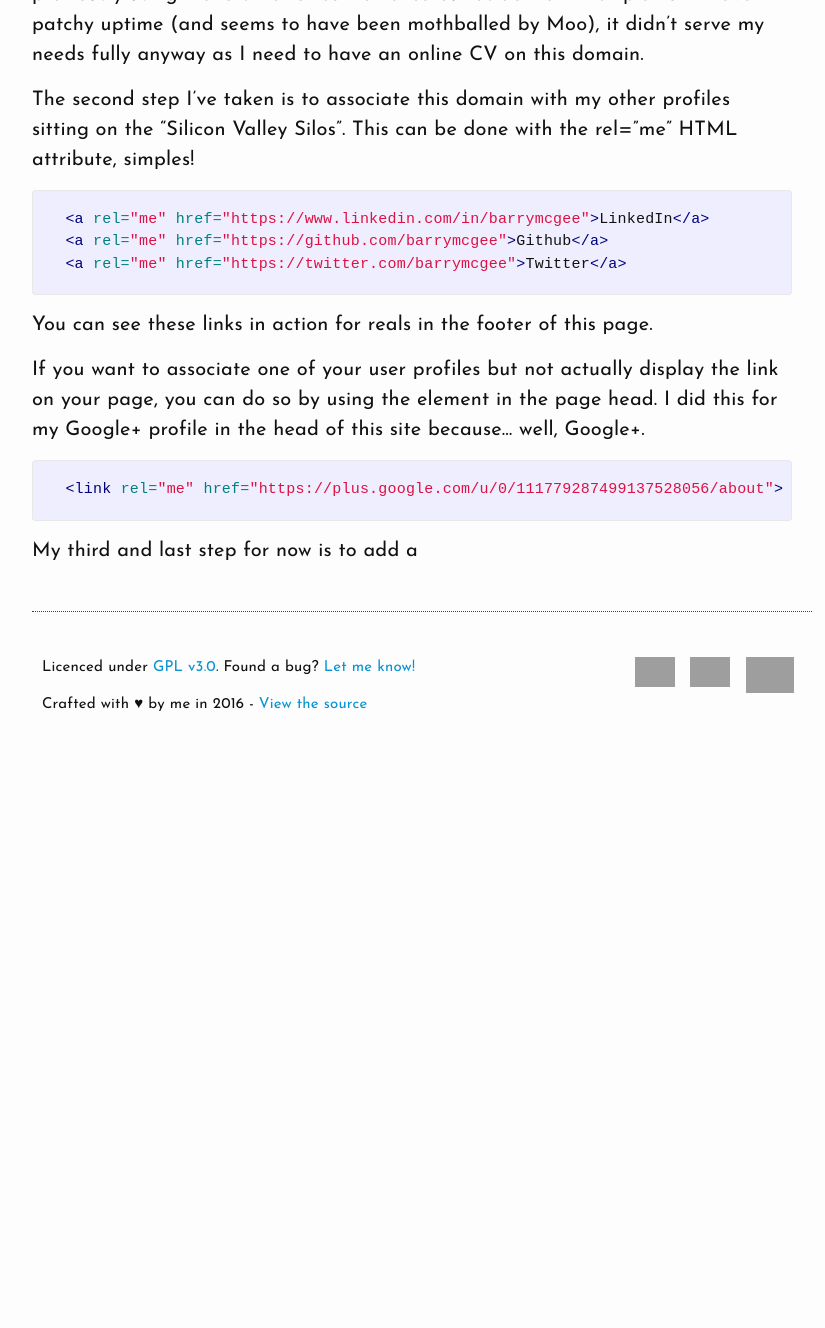
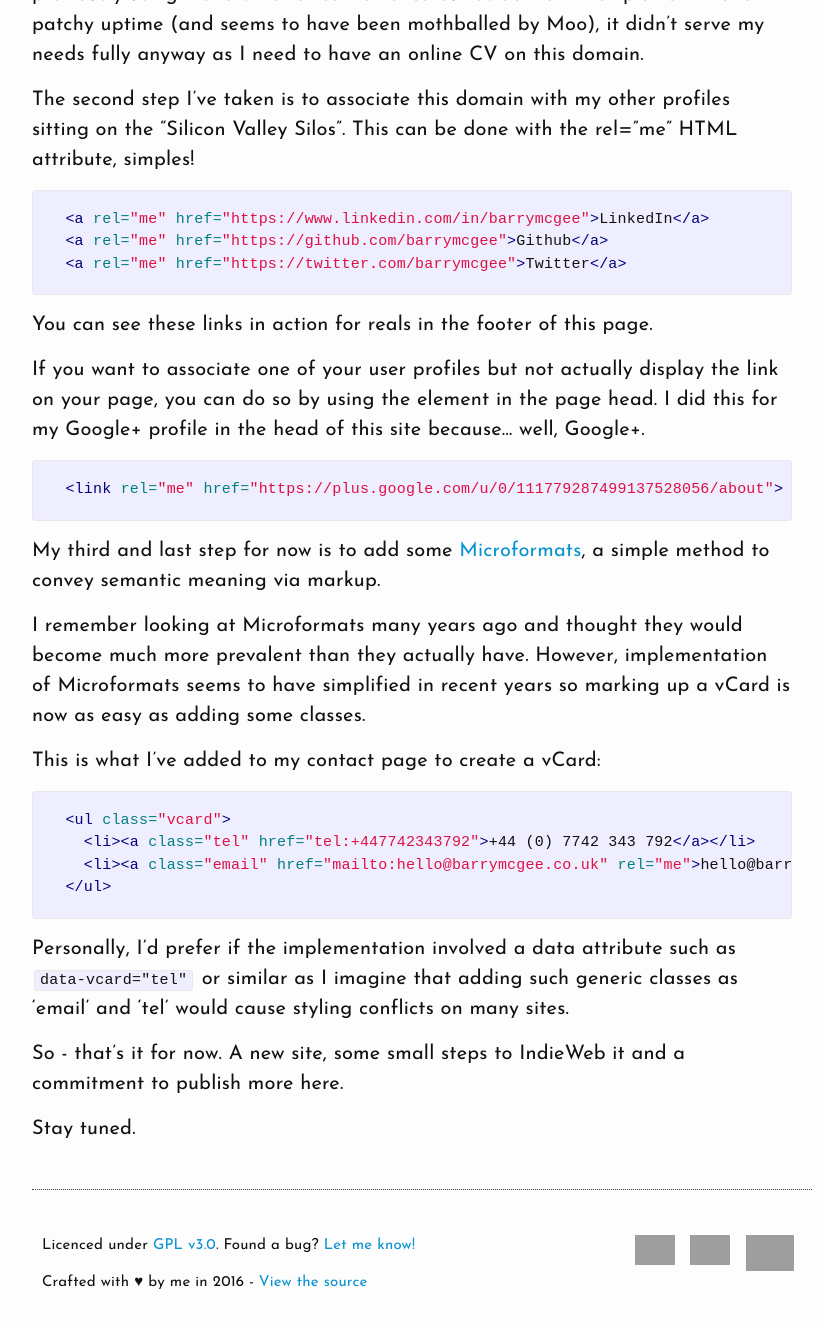
Before and after one commit to ciaranmckenna/ciaranmckenna.com, a Jekyll site: the page built from _posts/2016-02-04-embracing-the-indieweb.markdown, in a window 1280 px wide and 1400 px high, scrolled down 1345 px. Shown: the top 1328 px of the window, without its empty margins (228-1053 px from the left). Built offline with Jekyll 4.4.1, drawn with Linux system fonts in a browser that asks for light colours; before the commit the page ends 2167 px from its top, so only the background shows below that; some of the changed text lies outside the part shown; grey boxes are pictures that could not be loaded.

Commit message:
Update Indie web post with vCard info

```diff
--- a/_posts/2016-02-04-embracing-the-indieweb.markdown
+++ b/_posts/2016-02-04-embracing-the-indieweb.markdown
@@ -42,4 +42,25 @@ for my Google+ profile in the head of this site because... well, Google+.
   <link rel="me" href="https://plus.google.com/u/0/111779287499137528056/about">
 {% endhighlight %}
 
-My third and last step for now is to add a
+My third and last step for now is to add some [Microformats](http://microformats.org/), a simple method to convey
+semantic meaning via markup.
+
+I remember looking at Microformats many years ago and thought they would become much
+more prevalent than they actually have. However, implementation of Microformats seems
+to have simplified in recent years so marking up a vCard is now as easy as adding some classes.
+
+This is what I've added to my contact page to create a vCard:
+
+{% highlight html %}
+  <ul class="vcard">
+    <li><a class="tel" href="tel:+447742343792">+44 (0) 7742 343 792</a></li>
+    <li><a class="email" href="mailto:hello@barrymcgee.co.uk" rel="me">hello@barrymcgee.co.uk</a></li>
+  </ul>
+{% endhighlight %}
+
+Personally, I'd prefer if the implementation involved a data attribute such as `data-vcard="tel"` or similar
+as I imagine that adding such generic classes as 'email' and 'tel' would cause styling conflicts on many sites.
+
+So - that's it for now. A new site, some small steps to IndieWeb it and a commitment to publish more here.
+
+Stay tuned.
```
Also changed, not shown: other parts of _posts/2016-02-04-embracing-the-indieweb.markdown (+1 -1 lines).
